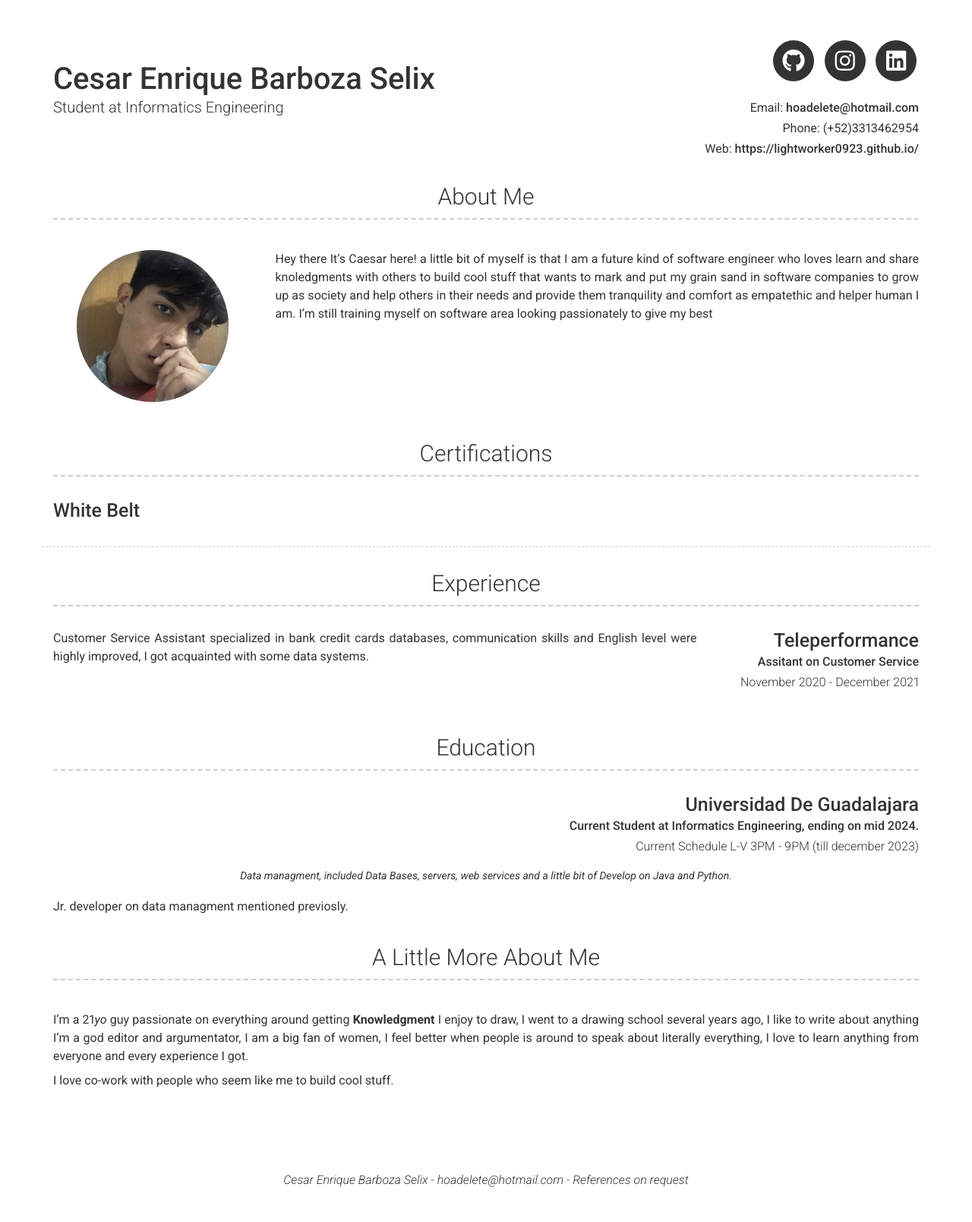
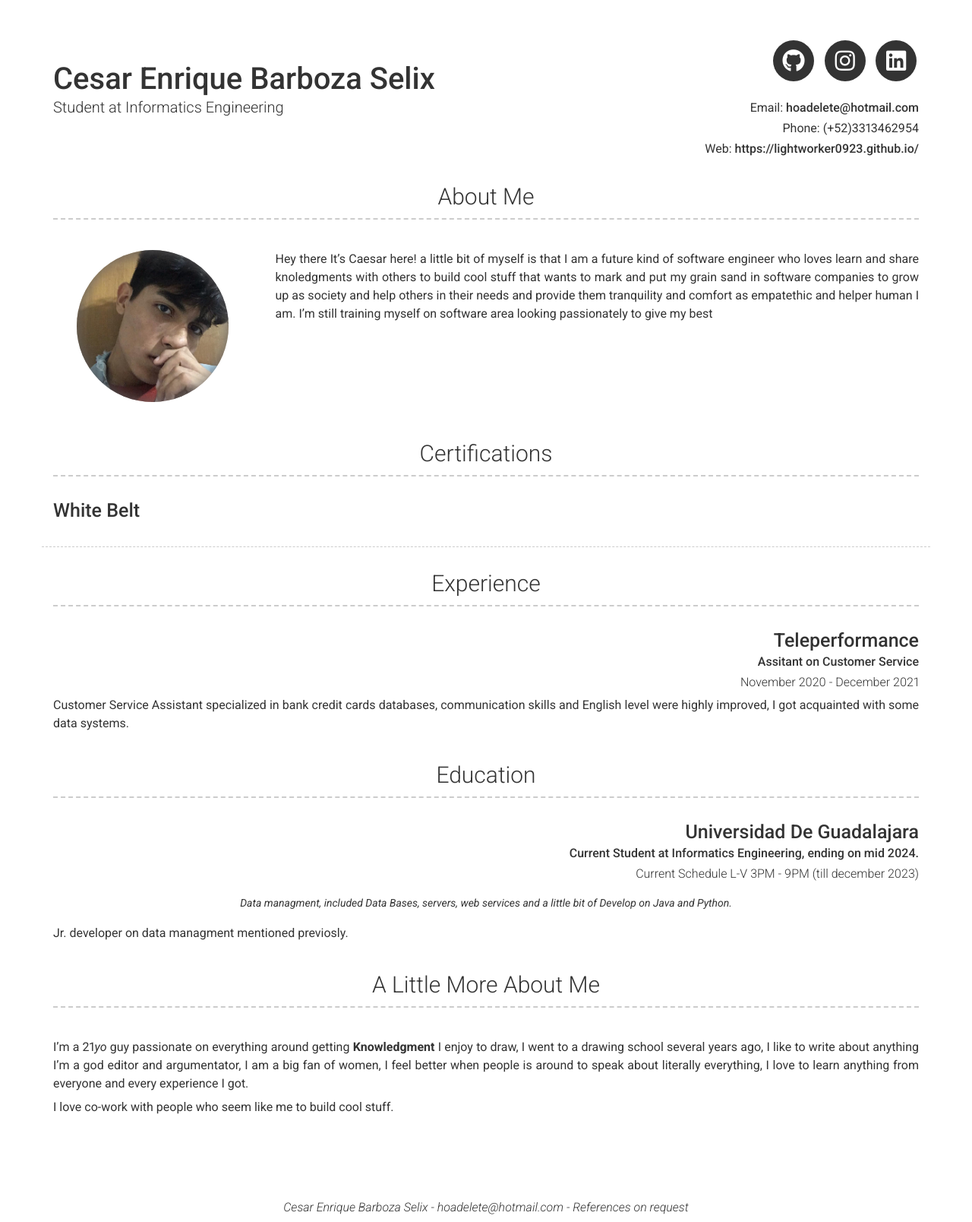
Before and after one commit to Lightworker0923/lightworker0923.github.io, a Jekyll site: the page built from index.md, in a window 1280 px wide. Shown: the whole page at 76% size. Built offline with Jekyll 4.4.1, drawn with Linux system fonts in a browser that asks for light colours; nearby versions of some CDN libraries; before the commit the page ends 1573 px from its top, so only the background shows below that.

Commit message:
Update _config.yml

```diff
--- a/_config.yml
+++ b/_config.yml
@@ -78,7 +78,7 @@ content:
   - title: Experience
     layout: list
     content:
-      - layout: right
+      - layout: top-right
         title: Teleperformance
         sub_title: Assitant on Customer Service
         caption: November 2020 - December 2021
```
